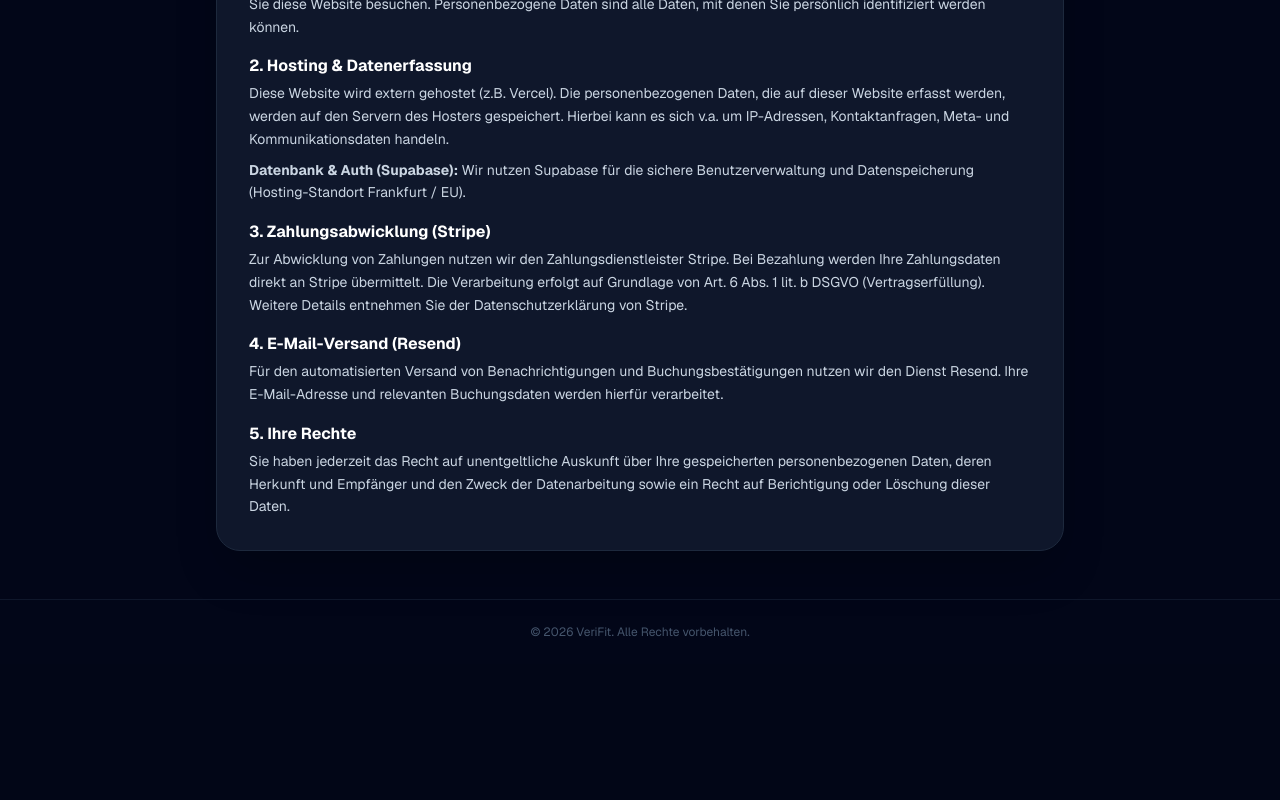
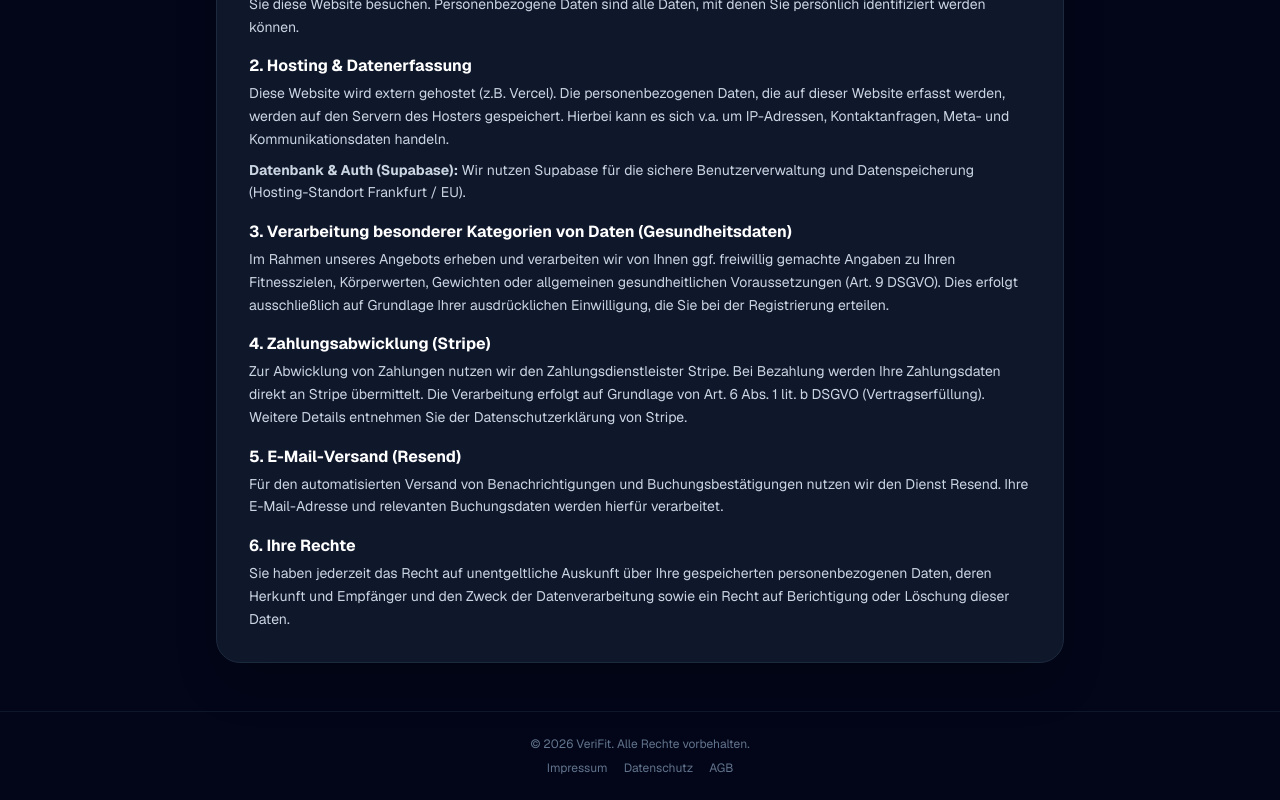
Before and after one commit to verifitofficial-spec/Verifit, a Next.js app: page /datenschutz in a window 1280 px wide. Shown: the part 299-1099 px from the top of the page. Before the commit the page ends 963 px from the top, so only its background shows below. Built offline with nearby package versions, Linux system fonts and the light colour scheme.

Commit message:
feat: Rechtstexte aktualisiert, DSGVO-Einwilligung & Quiz-Filter hinzugefügt

```diff
--- a/src/app/client/[id]/dashboard/page.tsx
+++ b/src/app/client/[id]/dashboard/page.tsx
@@ -202,7 +202,7 @@ export default function ClientDashboard({ params }: { params: Promise<{ id: stri
     setSavingTracking(true);
     setTrackingSuccess(false);
 
-    const todayStr = new Date().toISOString().split('T')[0];
+    const todayStr = new Date().toLocaleDateString('en-CA');
 
     const { data: existingEntries } = await supabase
       .from('client_trackings')
@@ -211,7 +211,7 @@ export default function ClientDashboard({ params }: { params: Promise<{ id: stri
       .order('created_at', { ascending: false });
 
     const todayEntry = existingEntries?.find(entry => {
-      const entryDateStr = new Date(entry.created_at).toISOString().split('T')[0];
+      const entryDateStr = new Date(entry.created_at).toLocaleDateString('en-CA');
       return entryDateStr === todayStr;
     });
 
--- a/src/app/client/register/page.tsx
+++ b/src/app/client/register/page.tsx
@@ -159,6 +159,21 @@ export default function ClientRegisterPage() {
               />
               <FormFieldError message={fieldErrors.confirmPassword} />
             </div>
+
+            {/* DSGVO-Einwilligung für Gesundheitsdaten */}
+            <div className="flex items-start gap-3 mt-4 mb-6 text-left">
+              <input
+                type="checkbox"
+                id="healthDataConsent"
+                name="healthDataConsent"
+                required
+                className="mt-1 w-4 h-4 rounded border-slate-700 bg-slate-950 text-emerald-500 focus:ring-emerald-500 cursor-pointer"
+              />
+              <label htmlFor="healthDataConsent" className="text-xs text-slate-400 leading-tight">
+                Ich willige ausdrücklich ein, dass meine sensiblen Gesundheitsdaten (wie Körpergewicht, Stimmung, Schlaf) zur Auswertung und Anpassung meiner Trainingsziele durch VeriFit und verbundene Trainer verarbeitet werden (gemäß Art. 9 DSGVO). Diese Einwilligung kann ich jederzeit widerrufen.
+              </label>
+            </div>
+
             <button
               type="submit"
               disabled={loading}
@@ -177,8 +192,13 @@ export default function ClientRegisterPage() {
         </div>
       </section>
 
-      <footer className="border-t border-slate-900 py-6 text-center text-xs text-slate-600 max-w-7xl mx-auto w-full">
-        &copy; {new Date().getFullYear()} VeriFit. Alle Rechte vorbehalten.
+      <footer className="border-t border-slate-900 py-6 text-center text-xs text-slate-500 max-w-7xl mx-auto w-full space-y-2">
+        <p>&copy; {new Date().getFullYear()} VeriFit. Alle Rechte vorbehalten.</p>
+        <div className="flex justify-center items-center gap-4">
+          <Link href="/impressum" className="hover:text-emerald-400 transition">Impressum</Link>
+          <Link href="/datenschutz" className="hover:text-emerald-400 transition">Datenschutz</Link>
+          <Link href="/agb" className="hover:text-emerald-400 transition">AGB</Link>
+        </div>
       </footer>
     </main>
   );
--- a/src/app/datenschutz/page.tsx
+++ b/src/app/datenschutz/page.tsx
@@ -38,23 +38,30 @@ export default function DatenschutzPage() {
             </div>
 
             <div>
-              <h2 className="text-white font-bold text-base mb-1">3. Zahlungsabwicklung (Stripe)</h2>
+              <h2 className="text-white font-bold text-base mb-1">3. Verarbeitung besonderer Kategorien von Daten (Gesundheitsdaten)</h2>
+              <p>
+                Im Rahmen unseres Angebots erheben und verarbeiten wir von Ihnen ggf. freiwillig gemachte Angaben zu Ihren Fitnesszielen, Körperwerten, Gewichten oder allgemeinen gesundheitlichen Voraussetzungen (Art. 9 DSGVO). Dies erfolgt ausschließlich auf Grundlage Ihrer ausdrücklichen Einwilligung, die Sie bei der Registrierung erteilen.
+              </p>
+            </div>
+
+            <div>
+              <h2 className="text-white font-bold text-base mb-1">4. Zahlungsabwicklung (Stripe)</h2>
               <p>
                 Zur Abwicklung von Zahlungen nutzen wir den Zahlungsdienstleister Stripe. Bei Bezahlung werden Ihre Zahlungsdaten direkt an Stripe übermittelt. Die Verarbeitung erfolgt auf Grundlage von Art. 6 Abs. 1 lit. b DSGVO (Vertragserfüllung). Weitere Details entnehmen Sie der Datenschutzerklärung von Stripe.
               </p>
             </div>
 
             <div>
-              <h2 className="text-white font-bold text-base mb-1">4. E-Mail-Versand (Resend)</h2>
+              <h2 className="text-white font-bold text-base mb-1">5. E-Mail-Versand (Resend)</h2>
               <p>
                 Für den automatisierten Versand von Benachrichtigungen und Buchungsbestätigungen nutzen wir den Dienst Resend. Ihre E-Mail-Adresse und relevanten Buchungsdaten werden hierfür verarbeitet.
               </p>
             </div>
 
             <div>
-              <h2 className="text-white font-bold text-base mb-1">5. Ihre Rechte</h2>
+              <h2 className="text-white font-bold text-base mb-1">6. Ihre Rechte</h2>
               <p>
-                Sie haben jederzeit das Recht auf unentgeltliche Auskunft über Ihre gespeicherten personenbezogenen Daten, deren Herkunft und Empfänger und den Zweck der Datenarbeitung sowie ein Recht auf Berichtigung oder Löschung dieser Daten.
+                Sie haben jederzeit das Recht auf unentgeltliche Auskunft über Ihre gespeicherten personenbezogenen Daten, deren Herkunft und Empfänger und den Zweck der Datenverarbeitung sowie ein Recht auf Berichtigung oder Löschung dieser Daten.
               </p>
             </div>
           </div>
@@ -62,8 +69,13 @@ export default function DatenschutzPage() {
       </section>
 
       {/* Footer */}
-      <footer className="border-t border-slate-900 py-6 text-center text-xs text-slate-600 max-w-7xl mx-auto w-full">
-        &copy; {new Date().getFullYear()} VeriFit. Alle Rechte vorbehalten.
+      <footer className="border-t border-slate-900 py-6 text-center text-xs text-slate-500 max-w-7xl mx-auto w-full space-y-2">
+        <p>&copy; {new Date().getFullYear()} VeriFit. Alle Rechte vorbehalten.</p>
+        <div className="flex justify-center items-center gap-4">
+          <Link href="/impressum" className="hover:text-emerald-400 transition">Impressum</Link>
+          <Link href="/datenschutz" className="hover:text-emerald-400 transition">Datenschutz</Link>
+          <Link href="/agb" className="hover:text-emerald-400 transition">AGB</Link>
+        </div>
       </footer>
     </main>
   );
--- a/src/app/impressum/page.tsx
+++ b/src/app/impressum/page.tsx
@@ -20,7 +20,7 @@ export default function ImpressumPage() {
 
           <div className="space-y-6 text-slate-300 text-sm leading-relaxed">
             <div>
-              <h2 className="text-white font-bold text-base mb-1">Angaben gemäß § 5 TMG</h2>
+              <h2 className="text-white font-bold text-base mb-1">Angaben gemäß § 5 DDG</h2>
               <p>[Dein Vorname & Nachname oder Firmenname]</p>
               <p>[Straße und Hausnummer]</p>
               <p>[PLZ und Ort]</p>
@@ -33,7 +33,7 @@ export default function ImpressumPage() {
             </div>
 
             <div>
-              <h2 className="text-white font-bold text-base mb-1">Verantwortlich für den Inhalt nach § 55 Abs. 2 RStV</h2>
+              <h2 className="text-white font-bold text-base mb-1">Verantwortlich für den Inhalt nach § 18 Abs. 2 MStV</h2>
               <p>[Dein Vorname & Nachname]</p>
               <p>[Adresse wie oben]</p>
             </div>
@@ -41,7 +41,7 @@ export default function ImpressumPage() {
             <div>
               <h2 className="text-white font-bold text-base mb-1">Haftungsausschluss (Disclaimer)</h2>
               <p>
-                <strong>Haftung für Inhalte:</strong> Als Diensteanbieter sind wir gemäß § 7 Abs.1 TMG für eigene Inhalte auf diesen Seiten nach den allgemeinen Gesetzen verantwortlich. Nach §§ 8 bis 10 TMG sind wir als Diensteanbieter jedoch nicht verpflichtet, übermittelte oder gespeicherte fremde Informationen zu überwachen oder nach Umständen zu forschen, die auf eine rechtswidrige Tätigkeit hinweisen.
+                <strong>Haftung für Inhalte:</strong> Als Diensteanbieter sind wir gemäß § 7 Abs. 1 TMG für eigene Inhalte auf diesen Seiten nach den allgemeinen Gesetzen verantwortlich. Nach §§ 8 bis 10 TMG sind wir als Diensteanbieter jedoch nicht verpflichtet, übermittelte oder gespeicherte fremde Informationen zu überwachen oder nach Umständen zu forschen, die auf eine rechtswidrige Tätigkeit hinweisen.
               </p>
               <p className="mt-2">
                 <strong>Haftung für Links:</strong> Unser Angebot enthält Links zu externen Websites Dritter, auf deren Inhalte wir keinen Einfluss haben. Deshalb können wir für diese fremden Inhalte auch keine Gewähr übernehmen. Für die Inhalte der verlinkten Seiten ist stets der jeweilige Anbieter oder Betreiber der Seiten verantwortlich.
@@ -52,8 +52,13 @@ export default function ImpressumPage() {
       </section>
 
       {/* Footer */}
-      <footer className="border-t border-slate-900 py-6 text-center text-xs text-slate-600 max-w-7xl mx-auto w-full">
-        &copy; {new Date().getFullYear()} VeriFit. Alle Rechte vorbehalten.
+      <footer className="border-t border-slate-900 py-6 text-center text-xs text-slate-500 max-w-7xl mx-auto w-full space-y-2">
+        <p>&copy; {new Date().getFullYear()} VeriFit. Alle Rechte vorbehalten.</p>
+        <div className="flex justify-center items-center gap-4">
+          <Link href="/impressum" className="hover:text-emerald-400 transition">Impressum</Link>
+          <Link href="/datenschutz" className="hover:text-emerald-400 transition">Datenschutz</Link>
+          <Link href="/agb" className="hover:text-emerald-400 transition">AGB</Link>
+        </div>
       </footer>
     </main>
   );
--- a/src/app/trainer/[id]/dashboard/page.tsx
+++ b/src/app/trainer/[id]/dashboard/page.tsx
@@ -202,7 +202,7 @@ export default function TrainerDashboard() {
   const [currentYear, setCurrentYear] = useState(todayObj.getFullYear());
   const [currentMonth, setCurrentMonth] = useState(todayObj.getMonth());
   const [selectedCalendarDate, setSelectedCalendarDate] = useState<string>(
-    todayObj.toISOString().split('T')[0]
+    todayObj.toLocaleDateString('en-CA')
   );
 
   const [activeCalendarTab, setActiveCalendarTab] = useState<'schedule' | 'offers'>('schedule');
--- a/src/app/trainer/login/page.tsx
+++ b/src/app/trainer/login/page.tsx
@@ -46,7 +46,7 @@ export default function TrainerLoginPage() {
 
     const user = data.user;
     if (user) {
-      // Sicherheitsprüfung: Prüfen, ob der User laut zentraler profiles-Tabelle ein Trainer ist[cite: 5]
+      // Sicherheitsprüfung: Prüfen, ob der User laut zentraler profiles-Tabelle ein Trainer ist
       const { data: profileData, error: profileError } = await supabase
         .from('profiles')
         .select('role')
@@ -60,7 +60,7 @@ export default function TrainerLoginPage() {
         return;
       }
 
-      // Wir holen die echte Trainer-ID anhand der E-Mail aus der trainers-Tabelle[cite: 5]
+      // Wir holen die echte Trainer-ID anhand der E-Mail aus der trainers-Tabelle
       const { data: trainerData, error: trainerError } = await supabase
         .from('trainers')
         .select('id')
```
Also changed, not shown: src/app/quiz/page.tsx (+33 -1 lines).
